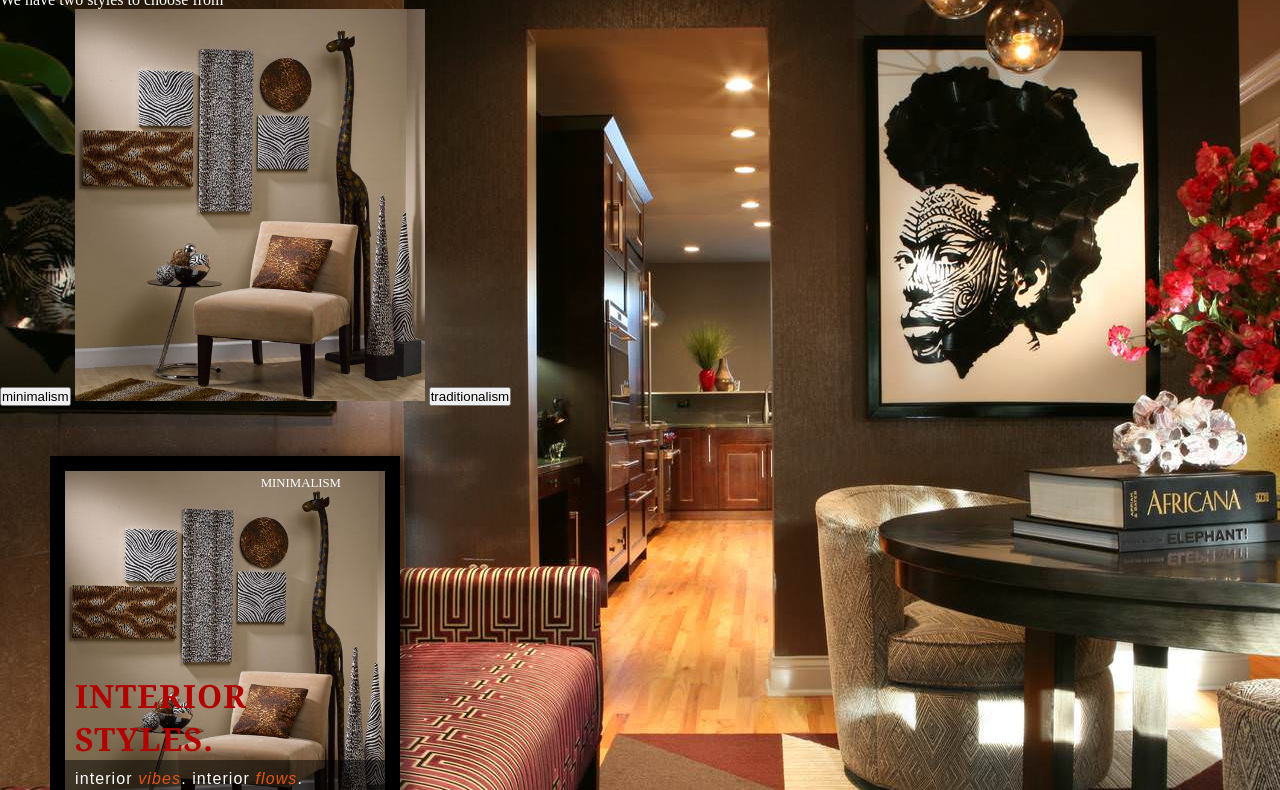
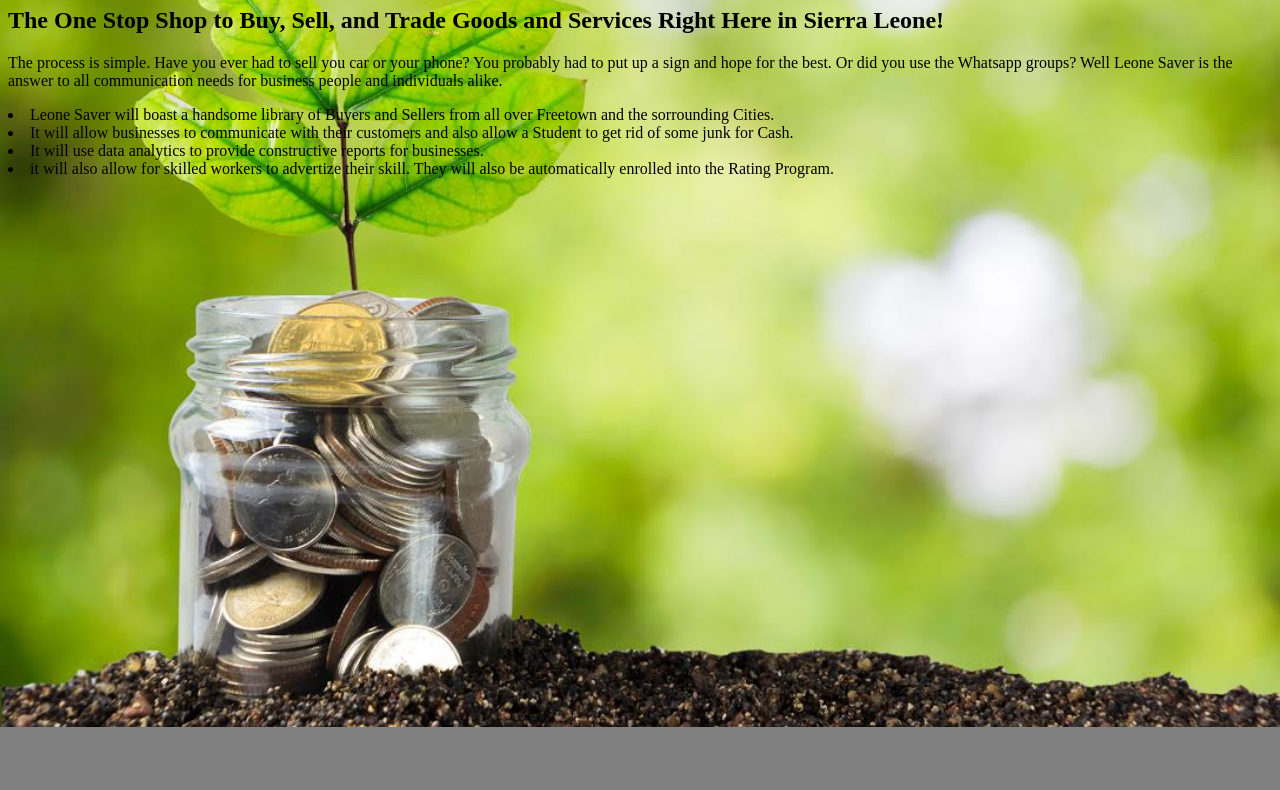
Before and after one commit to OmariBennett/jsPracticePlayground, a website built with webpack: page src/index.html in a window 1280 px wide. Shown: the part 73-863 px from the top of the page. After the commit the page ends 800 px from the top, so only its background shows below. Built offline with nearby package versions, Linux system fonts and the light colour scheme; a web font is replaced by a local one.

Commit message:
added 7 pictures and changed website and removed div

```diff
--- a/src/css/index.css
+++ b/src/css/index.css
@@ -1,24 +1,17 @@
-*, *::before, *::after {
-	padding: 0px;
-	margin: 0px;
-	box-sizing: border-box;
-}
-
 body {
 	background-color: grey;
-	background-image: url("../img/homescreen1.jpg");
-	background-repeat: repeat-x;
-	font-family: Donegal One;
+	 background-image: url("../img/moneypic7.jpg");
+	 background-size: cover;
 }
-
 h1 {
-	color: white;
+	color: black;
 }
-
-h2 {
-	color: white;
+h2{
+	color: black;
 }
-
-p {
-	color: white;
+p{
+	color: black;
 }
+.promotion{
+	color: black;
+}
--- a/src/index.html
+++ b/src/index.html
@@ -5,28 +5,22 @@
 	<meta name="viewport" content="width=device-width, initial-scale=1.0">
 	<link href="https://fonts.googleapis.com/css?family=GFS+Neohellenic|Donegal+One" rel="stylesheet">
 	<link type="text/css" href="./css/index.css">
+	<title>Leone Saver</title>
 </head>
 <body>
 	<!-- <noscript> You need to enable JavaScript to run this app. </noscript> -->
-	<h1>FLOW AFRICA</h1>
+	<h1> LEONE SAVER </h1>
 
-	<h2>Interior Styles. Interior Vibes. Interior Flows.</h2>
+	<h2>The One Stop Shop to Buy, Sell, and Trade Goods and Services Right Here in Sierra Leone! </h2>
 
-	<p class="words">  We have two styles to choose from</p>
+	<p class="words"> The process is simple. Have you ever had to sell you car or your phone? You probably had to put up a sign and hope for the best. Or did you use the Whatsapp groups? Well Leone Saver is the answer to all communication needs for business people and individuals alike.</p>
+	<div class="promotion">
+		<li>Leone Saver will boast a handsome library of Buyers and Sellers from all over Freetown and the sorrounding Cities.</li>
+		<li>It will allow businesses to communicate with their customers and also allow a Student to get rid of some junk for Cash.</li>
+		<li>It will use data analytics to provide constructive reports for businesses.</li>
+		<li>it will also allow for skilled workers to advertize their skill. They will also be automatically enrolled into the Rating Program.</li>
+	</div>
 
-	<button onclick="document.getElementById('myImage').src='./img/africandesign.jpg'">minimalism</button>
-
-	<img id="myImage" src="./img/africandesign.jpg" style="width:350px">
-
-	<button onclick="document.getElementById('myImage').src='./img/traditionalism.jpg'">traditionalism</button>
-
-	<div class="canvas">
-		<h3 class="canvas__title">Interior Styles.</h3>
-		<p class="canvas__sub-title">Interior <span class="canvas__sub-title--highlight">Vibes</span>. Interior <span class="canvas__sub-title--highlight">Flows</span>.</p>
-		<p class="canvas__content">We have <span class="canvas__sub-title--highlight">two styles</span> to choose from</p>
-		<span class="canvas__footer">minimalism</span>
-		<button class="canvas__btn">traditionalism</button>
-	</div>
 
 </body>
 </html>
--- a/src/index.js
+++ b/src/index.js
@@ -13,6 +13,7 @@ import './img/caper.jpg';
 import './img/homescreen.jpg';
 import './img/homescreen1.jpg';
 import './img/traditionalism.jpg';
+import './img/moneypic7.jpg';
 
 /* JavaScript File imports */
 import './js/scripts.js';
```
Also changed, not shown: src/vibespage.html.html (added, +23 -0 lines), src/img/moneypic.jpg (added), src/img/moneypic2.jpg (added), src/img/moneypic3.jpg (added), src/img/moneypic4.jpg (added), src/img/moneypic5.jpg (added), src/img/moneypic6.jpg (added), src/img/moneypic7.jpg (added).
